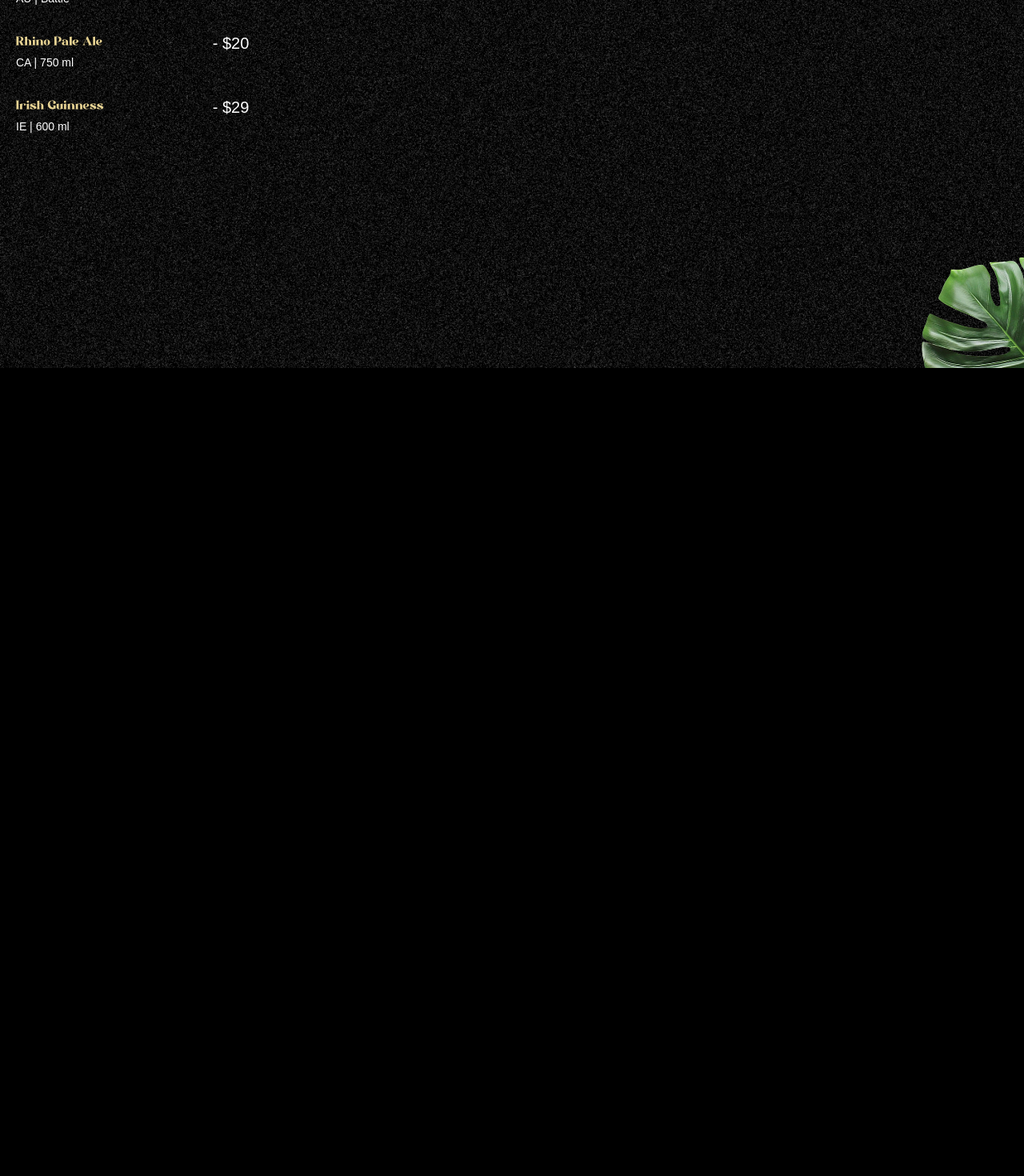
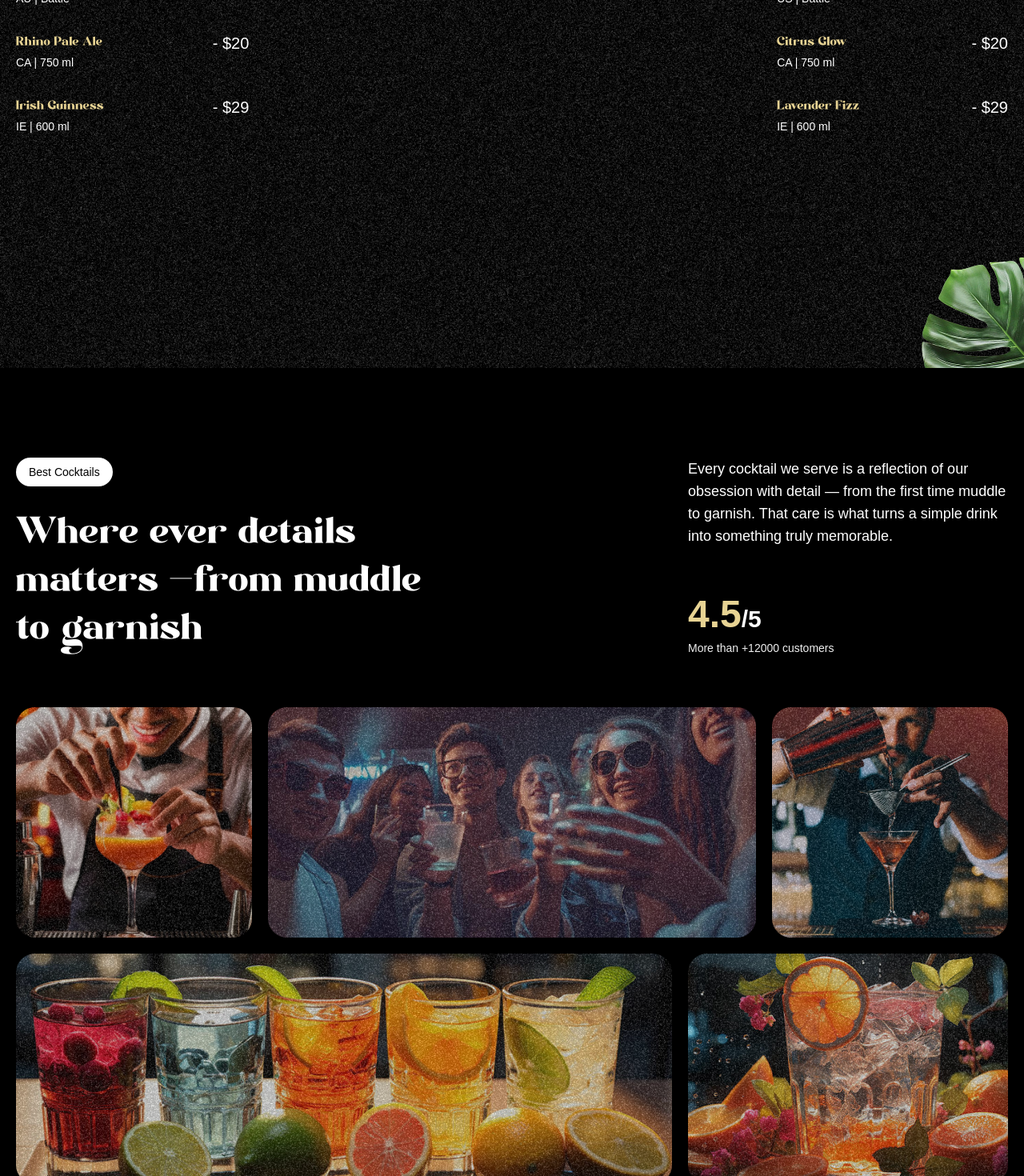
Before and after one commit to Aakash8711/gsap_cocktails, a React (Vite) app: page / in a window 1280 px wide. Shown: the part 1140-2610 px from the top of the page at 80% size. Before the commit the page ends 1600 px from the top, so only its background shows below. Built offline with nearby package versions, Linux system fonts and the light colour scheme; a web font is replaced by a local one.

Commit message:
implement the about section

```diff
--- a/index.html
+++ b/index.html
@@ -4,7 +4,7 @@
     <meta charset="UTF-8" />
     <link rel="icon" type="image/svg+xml" href="/images/logo.png" />
     <meta name="viewport" content="width=device-width, initial-scale=1.0" />
-    <title>jsm_gsap_landing</title>
+    <title>MOJITO COCKTAILS</title>
   </head>
   <body>
     <div id="root"></div>
--- a/src/App.jsx
+++ b/src/App.jsx
@@ -3,6 +3,7 @@
 import Navbar from './components/Navbar'
 import Hero from './components/Hero'
 import Cocktails from './components/cocktails'
+import About from './components/About'
 
 gsap.registerPlugin(ScrollTrigger, SplitText)
 
@@ -12,6 +13,7 @@
       <Navbar />
       <Hero />
       <Cocktails />
+      <About />
     </main>
   )
 }
--- /dev/null
+++ b/src/components/About.jsx
@@ -0,0 +1,95 @@
+import { useGSAP } from "@gsap/react"
+import { SplitText } from "gsap/all"
+import gsap from "gsap"
+
+const About = () => {
+    useGSAP(() => {
+        const titleSplit = SplitText.create('#about h2', {
+            type: 'words',
+        })
+
+        const scrollTimeline = gsap.timeline({
+            scrollTrigger: {
+                trigger: '#about',
+                start: 'top center',
+            }
+        })
+
+        scrollTimeline.from(titleSplit.words, {
+            opacity: 0,
+            duration: 1,
+            ypercent: 100,
+            stagger: 0.02,
+            ease: 'expo.out',
+        })
+        .from('.top-grid div, .bottom-grid div', {
+            opacity: 0,
+            duration: 1,
+            ease: 'power1.inOut',
+            stagger: 0.04,
+        }, '-=0.5')
+    })
+
+    return (
+        <div id="about">
+            <div className="mb-16 md:px-0 px-5">
+                <div className="content">
+                    <div className="md:col-span-8">
+                        <p className="badge">Best Cocktails</p>
+                        <h2>
+                            Where ever details matters <span className="text-white">—</span>
+                            from muddle to garnish
+                        </h2>
+                    </div>
+                    <div className="sub-content">
+                        <p>
+                            Every cocktail we serve is a reflection of our obsession with detail — from the first time muddle to garnish. That care is what turns a simple drink into something truly memorable.
+                        </p>
+                        <div>
+                            <p className="md:text-3xl text-xl font-bold">
+                                <span>4.5</span>/5
+                            </p>
+                            <p className="text-sm text-white-100">
+                                More than +12000 customers
+                            </p>
+                        </div>
+                    </div>
+                </div>
+            </div>
+            <div className="top-grid">
+
+                <div className="md:col-span-3">
+                    <div className="noisy" />
+                    <img src="images/abt1.png" alt="grid-img-1" />
+                </div>
+
+                <div className="md:col-span-6">
+                    <div className="noisy" />
+                    <img src="images/abt2.png" alt="grid-img-2" />
+                </div>
+
+                <div className="md:col-span-3">
+                    <div className="noisy" />
+                    <img src="images/abt5.png" alt="grid-img-5" />
+                </div>
+
+            </div>
+
+            <div className="bottom-grid">
+
+                <div className="md:col-span-8">
+                    <div className="noisy" />
+                    <img src="images/abt3.png" alt="grid-img-3" />
+                </div>
+
+                <div className="md:col-span-4">
+                    <div className="noisy" />
+                    <img src="images/abt4.png" alt="grid-img-4" />
+                </div>
+
+            </div>
+        </div>
+    )
+}
+
+export default About
--- a/src/components/Cocktails.jsx
+++ b/src/components/Cocktails.jsx
@@ -1,6 +1,6 @@
 import { useGSAP } from "@gsap/react"
 import gsap from "gsap"
-import { cocktailLists } from "../../constants"
+import { cocktailLists, mockTailLists } from "../../constants"
 
 const Cocktails = () => {
     useGSAP(() => {
@@ -42,6 +42,22 @@
                         ))}
                     </ul>
                 </div>
+
+                <div className="loved">
+                    <h2>Most loved mocktails:</h2>
+
+                    <ul>
+                        {mockTailLists.map(({name, country, detail, price}) => (
+                            <li key={name}>
+                                <div className="me-28">
+                                    <h3>{name}</h3>
+                                    <p>{country} | {detail}</p>
+                                </div>
+                                <span>- {price}</span>
+                            </li>
+                        ))}
+                    </ul>
+                </div>
             </div>
         </section>
     )
--- a/src/components/Hero.jsx
+++ b/src/components/Hero.jsx
@@ -57,8 +57,8 @@
             }
         })
         videoRef.current.onloadedmetadata = () => {
-            tl .to(videoRef.current, {
-                currentTime: videoRef.current.duration
+            tl.to(videoRef.current, {
+                currentTime: videoRef.current.duration,
             })
         }
 
```
